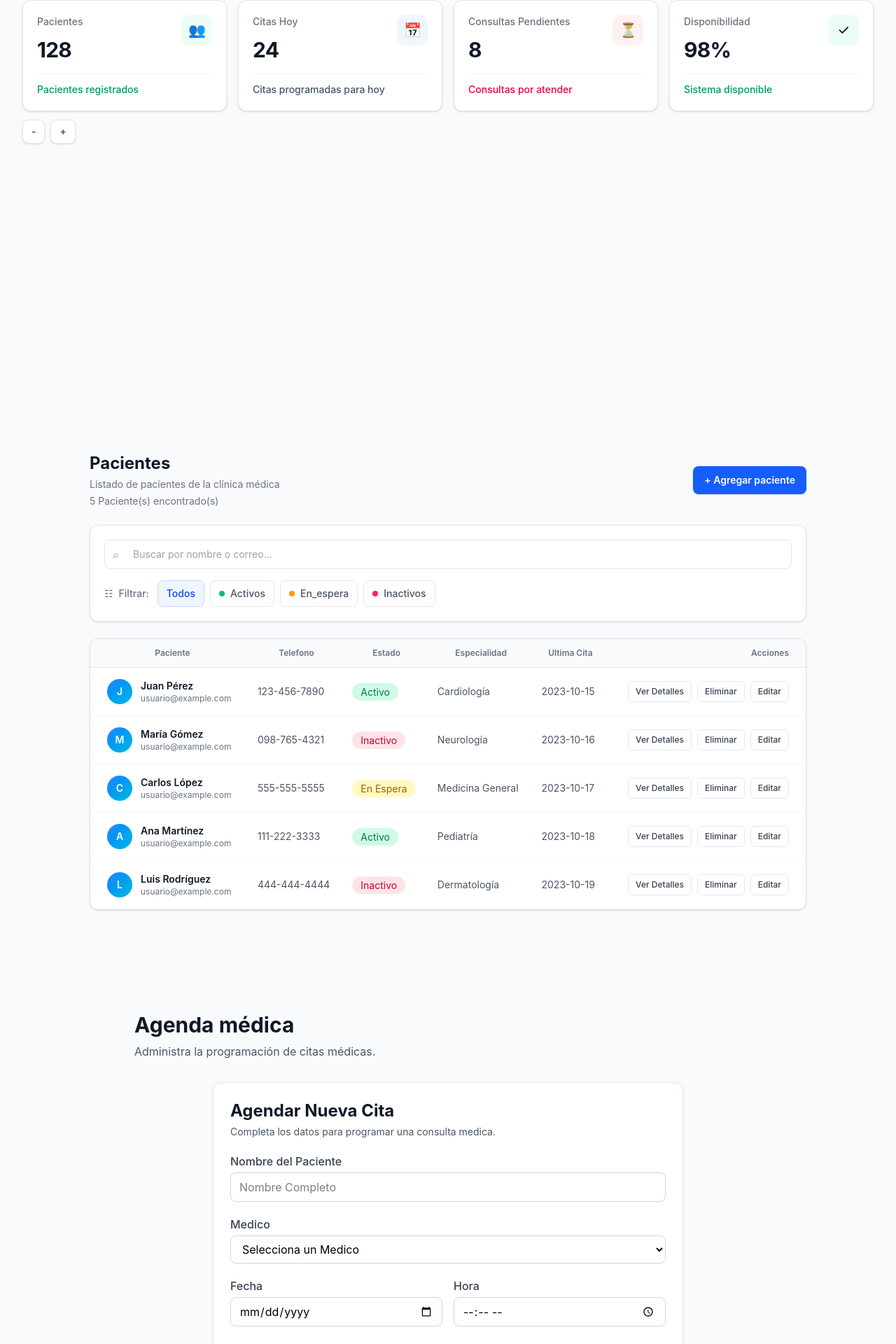
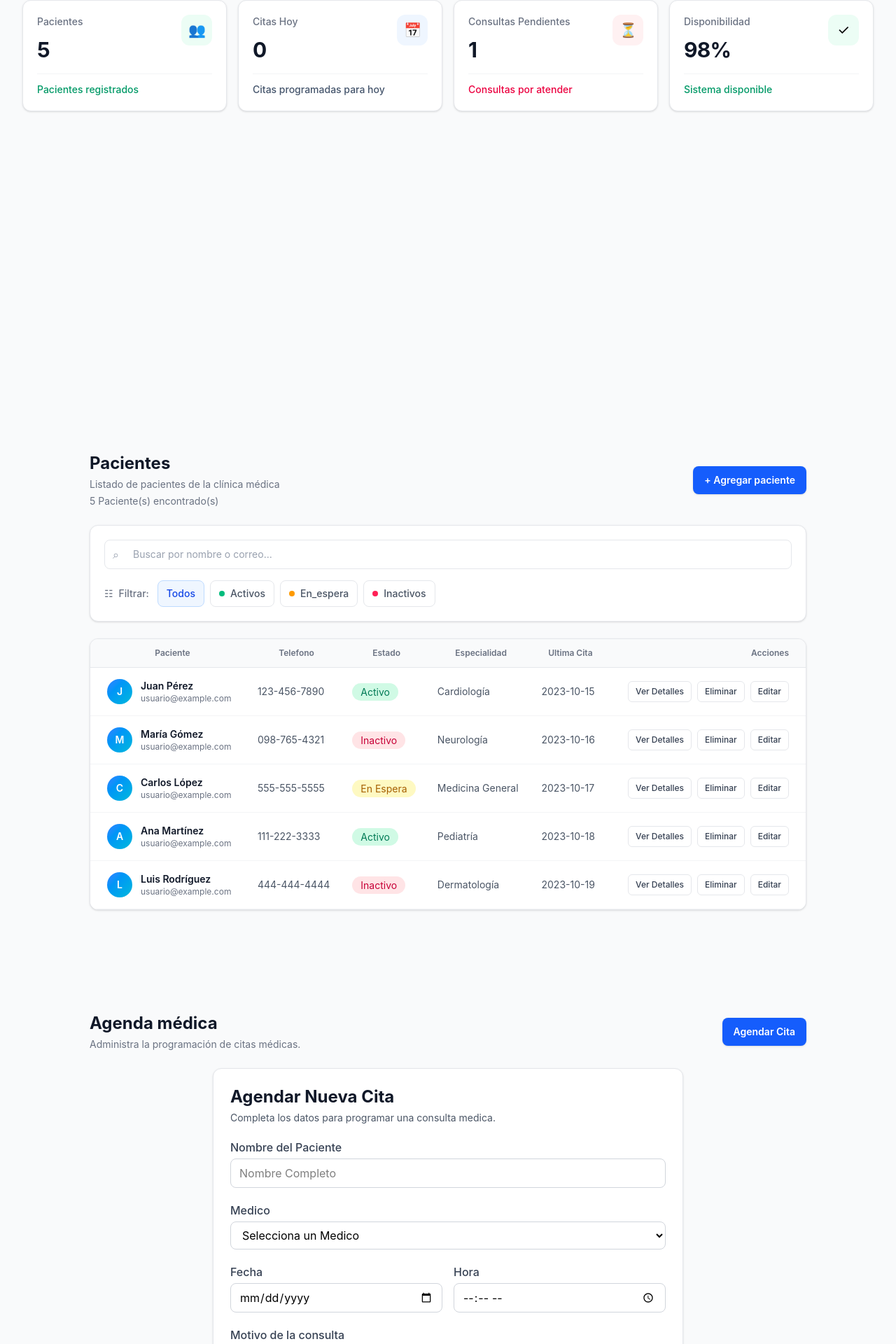
Before and after one commit to IFerzGG/Clinica-FrontEnd, a React (Vite) app: page / in a window 1280 px wide. Shown: the part 194-2114 px from the top of the page at 70% size. Built offline with nearby package versions, Linux system fonts and the light colour scheme.

Commit message:
Arreglos visuales

```diff
--- a/src/App.tsx
+++ b/src/App.tsx
@@ -2,13 +2,20 @@ import {PaginaDashboard} from './componentes/PaginaDashboard';
 import './App.css'
 import { PaginaPaciente } from './pages/PaginaPacientes';
 import PaginaNuevaCita from './pages/PaginaNuevaCita';
+import { useState } from 'react';
+import { type Paciente, pacientesIniciales } from './types/paciente';
+import { type CitaFormData } from './schemas/citaSchema';
+import { citasAgregadas } from './types/medico';
 
 function App() {
+  const [pacientes, setPacientes] = useState<Paciente[]>(pacientesIniciales);
+  const [citas, setCitas] = useState<CitaFormData[]>(citasAgregadas)
+  const citasPendientes = pacientes.filter((paciente) => paciente.estado === 'en_espera')
   return (
     <>
-      <PaginaDashboard />
-      <PaginaPaciente />
-      <PaginaNuevaCita />
+      <PaginaDashboard totalPacientes={pacientes.length} totalCitas={citas.length} citasPendientes ={citasPendientes.length}/>
+      <PaginaPaciente pacientes={pacientes} setPacientes={setPacientes}/>
+      <PaginaNuevaCita setCitas={setCitas}/>
     </>
   )
 }
--- a/src/componentes/FormularioCita.tsx
+++ b/src/componentes/FormularioCita.tsx
@@ -1,11 +1,15 @@
-import { useState } from "react";
+import { useState, type Dispatch, type SetStateAction } from "react";
 import { useMedicos } from "../hooks/useMedicos";
 import { citaSchema, obtenerFechaLocal, type CitaFormData, } from "../schemas/citaSchema";
 import { useForm } from "react-hook-form";
 import { zodResolver } from "@hookform/resolvers/zod";
 import { citaInicial } from "../types/medico";
 
-export default function FormularioCita() {
+interface FormularioCitasProps {
+  setCitas: Dispatch<SetStateAction<CitaFormData[]>>;
+}
+
+export default function FormularioCita({setCitas}:FormularioCitasProps) {
     const {medicos, cargando} = useMedicos();
     const [confirmacion, setConfirmacion] = useState<CitaFormData | null>(null);
 
@@ -19,6 +23,7 @@ export default function FormularioCita() {
             setTimeout(resolve, 1500);
         });
         setConfirmacion(datos);
+        setCitas((citasActuales) => [...citasActuales, datos]);
         reset();
     }
 
--- a/src/componentes/PaginaDashboard.tsx
+++ b/src/componentes/PaginaDashboard.tsx
@@ -3,15 +3,20 @@ import {MetricCard} from "./MetricCard";
 import {StatusBadge} from "./StatusBadge";
 import type {Metrica} from '../types/index';
 
-export function PaginaDashboard() {
-    const [pacientes, setPacientes] = useState(128);
+interface PaginaDashboardProps {
+  totalPacientes: number;
+  totalCitas:number;
+  citasPendientes:number;
+}
+
+export function PaginaDashboard({totalPacientes, totalCitas, citasPendientes}:PaginaDashboardProps) {
     const [mantenimiento, setMantenimiento] = useState(false);
 
     const metricas: Metrica[] = [
         {
             id: 'pacientes',
             titulo: 'Pacientes',
-            valor: pacientes,
+            valor: totalPacientes,
             descripcion: 'Pacientes registrados',
             tendencia: 'positiva',
             icono: '👥',
@@ -19,7 +24,7 @@ export function PaginaDashboard() {
         {
             id: 'citas',
             titulo: 'Citas Hoy',
-            valor: 24,
+            valor: totalCitas,
             descripcion: 'Citas programadas para hoy',
             tendencia: 'neutra',
             icono: '📅',
@@ -27,7 +32,7 @@ export function PaginaDashboard() {
         {
             id: 'pendientes',
             titulo: 'Consultas Pendientes',
-            valor: 8,
+            valor: citasPendientes,
             descripcion: 'Consultas por atender',
             tendencia: 'negativa',
             icono: '⏳',
@@ -74,16 +79,6 @@ export function PaginaDashboard() {
           {metricas.map((metrica) => (
             <div key={metrica.id}>
               <MetricCard metrica={metrica} />
-              {metrica.id === 'pacientes' && (
-                <div className="mt-3 flex gap-2">
-                  <button type="button" aria-label="Disminuir pacientes"onClick={() => setPacientes((valor) => valor - 1)} className="rounded-lg border border-gray-200 bg-white px-3 py-1.5 text-sm font-medium text-gray-700 shadow-sm transition-colors hover:border-blue-300 hover:bg-blue-50 hover:text-blue-700">
-                    -
-                  </button>
-                  <button type="button" aria-label="Aumentar pacientes" onClick={() => setPacientes((valor) => valor + 1)} className="rounded-lg border border-gray-200 bg-white px-3 py-1.5 text-sm font-medium text-gray-700 shadow-sm transition-colors hover:border-blue-300 hover:bg-blue-50 hover:text-blue-700">
-                    +
-                  </button>
-                </div>
-              )}
             </div>
           ))}
         </section>
--- a/src/pages/PaginaNuevaCita.tsx
+++ b/src/pages/PaginaNuevaCita.tsx
@@ -1,20 +1,26 @@
+import type { Dispatch, SetStateAction } from "react";
 import FormularioCita from "../componentes/FormularioCita";
+import type { CitaFormData } from "../schemas/citaSchema";
 
-export default function PaginaNuevaCita(){
+interface PaginaCitasProps {
+  setCitas: Dispatch<SetStateAction<CitaFormData[]>>;
+}
+
+export default function PaginaNuevaCita({setCitas}:PaginaCitasProps){
     return (
-    <main className="min-h-screen bg-gray-50 px-4 py-10 sm:px-6">
-      <div className="mx-auto max-w-4xl">
-        <header className="mb-8">
-          <h1 className="text-3xl font-bold text-gray-900">
-            Agenda médica
-          </h1>
-          <p className="mt-2 text-gray-600">
-            Administra la programación de citas médicas.
-          </p>
+    <div className="min-h-screen bg-gray-50 px-4 py-10 sm:px-6 lg:px-8">
+      <div className="mx-auto max-w-5xl">
+        <header className="mb-6 flex flex-col gap-4 sm:flex-row sm:items-center sm:justify-between">
+          <div>
+            <h1 className="text-2xl font-bold text-gray-900">Agenda médica</h1>
+            <p className="mt-1 text-sm text-gray-500">Administra la programación de citas médicas.</p>
+          </div>
+          <button type="button" className="inline-flex items-center justify-center gap-2 rounded-lg bg-blue-600 px-4 py-2.5 text-sm font-semibold text-white shadow-sm transition-all hover:bg-blue-700 hover:shadow focus:outline-none focus:ring-2 focus:ring-blue-500/30">
+            Agendar Cita
+          </button>
         </header>
-
-        <FormularioCita />
+        <FormularioCita setCitas={setCitas}/>
       </div>
-    </main>
+    </div>
   );
 }
--- a/src/pages/PaginaPacientes.tsx
+++ b/src/pages/PaginaPacientes.tsx
@@ -1,13 +1,16 @@
-import { useState } from "react";
+import { useState, type Dispatch, type SetStateAction } from "react";
 import { BuscadorPacientes } from "../componentes/BuscadorPacientes";
 import { PacienteTable } from "../componentes/PacienteTable";
-import { pacientesIniciales } from "../types/paciente";
 import type { Paciente } from "../types/paciente";
 import { FormularioPaciente } from "../componentes/FormularioPaciente";
 
-export function PaginaPaciente (){
+interface PaginaPacienteProps {
+  pacientes: Paciente[];
+  setPacientes: Dispatch<SetStateAction<Paciente[]>>;
+}
+
+export function PaginaPaciente ({pacientes, setPacientes}:PaginaPacienteProps){
   const [query, setQuery] = useState('');
-  const [pacientes, setPacientes] = useState<Paciente[]>(pacientesIniciales);
   const [estado, setEstado] = useState('todos');
   const [mostrarForm, setMostrarForm] = useState(false);
   const [pacienteEditar, setPacienteEditar] = useState<Paciente | null>(null);
--- a/src/types/medico.ts
+++ b/src/types/medico.ts
@@ -31,3 +31,5 @@ export const citaInicial:CitaFormData = {
     motivo: "",
     urgencia: "media",
 };
+
+export const citasAgregadas:CitaFormData[] = [];
```
